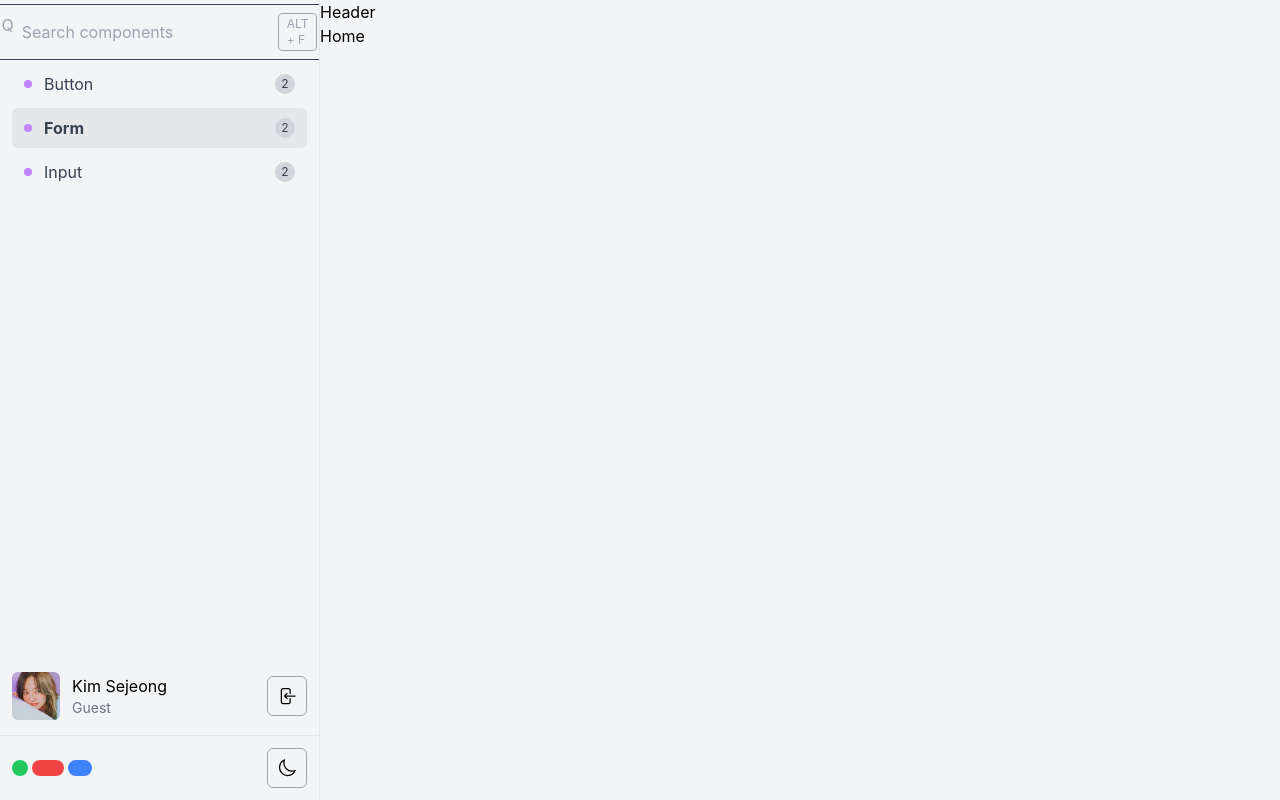
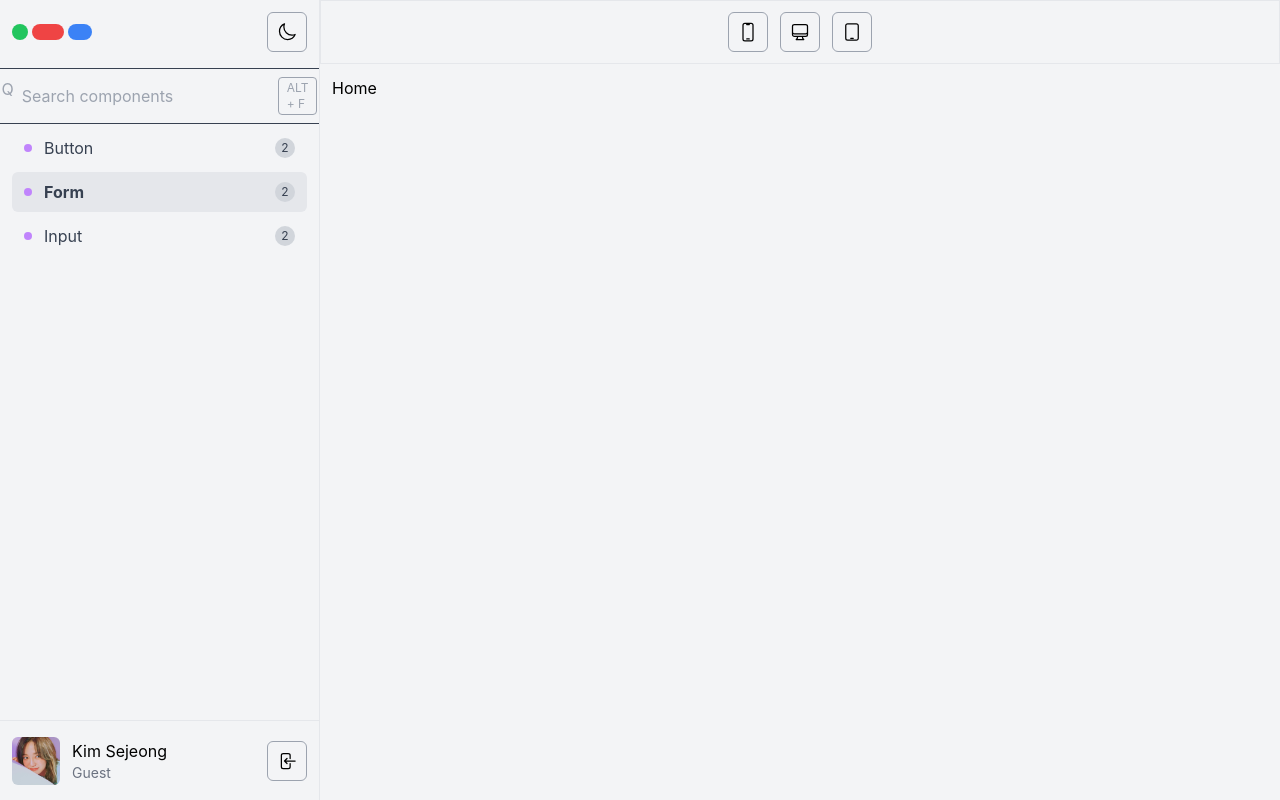
Before and after one commit to lianabisuna/vue-ui-collection, a Vue app: page / in a window 1280 px wide. Built offline with nearby package versions, Linux system fonts and the light colour scheme; a web font is replaced by a local one.

Commit message:
Add header

```diff
--- a/src/components/TheHeader.vue
+++ b/src/components/TheHeader.vue
@@ -1,8 +1,18 @@
-<script lang="ts" setup></script>
+<script lang="ts" setup>
+import { DevicePhoneMobileIcon, DeviceTabletIcon, ComputerDesktopIcon } from '@heroicons/vue/24/outline'
+</script>
 
 <template>
-  <header>
-    <h1>Header</h1>
+  <header class="flex items-center h-16 justify-center border border-b border-gray-200 gap-3">
+    <div class="h-10 w-10 rounded-md border border-gray-400 peer peer-checked:border-none peer-checked:bg-gray-700 flex items-center justify-center peer-checked:text-gray-100">
+      <DevicePhoneMobileIcon class="h-5 w-5" />
+    </div>
+    <div class="h-10 w-10 rounded-md border border-gray-400 peer peer-checked:border-none peer-checked:bg-gray-700 flex items-center justify-center peer-checked:text-gray-100">
+      <ComputerDesktopIcon class="h-5 w-5" />
+    </div>
+    <div class="h-10 w-10 rounded-md border border-gray-400 peer peer-checked:border-none peer-checked:bg-gray-700 flex items-center justify-center peer-checked:text-gray-100">
+      <DeviceTabletIcon class="h-5 w-5" />
+    </div>
   </header>
 </template>
 
--- a/src/components/TheSidebar.vue
+++ b/src/components/TheSidebar.vue
@@ -9,6 +9,22 @@ const isDark = useDark()
 
 <template>
   <aside class="flex flex-col overflow-hidden bg-gray-100 dark:bg-gray-700 xs:w-[320px] xs:border-r w-full shrink-0 md:static">
+    <div class="relative flex h-16 shrink-0 items-center px-3 justify-between">
+      <!-- Logo -->
+      <div class="flex gap-1">
+        <span class="h-4 w-4 rounded-full bg-green-500"></span>
+        <span class="h-4 w-8 rounded-full bg-red-500"></span>
+        <span class="h-4 w-6 rounded-full bg-blue-500"></span>
+      </div>
+      <!-- Toggle Color Scheme -->
+      <label class="relative cursor-pointer">
+        <input type="checkbox" v-model="isDark" class="sr-only peer">
+        <div class="h-10 w-10 rounded-md border border-gray-400 peer peer-checked:border-none peer-checked:bg-gray-700 flex items-center justify-center peer-checked:text-gray-100">
+          <MoonIcon class="h-5 w-5" />
+        </div>
+      </label>
+    </div>
+
     <!-- Search Components -->
     <div class="relative flex h-16 shrink-0 items-center bg-gray-100 px-3">
       <AppInputField
@@ -30,34 +46,21 @@ const isDark = useDark()
     <!-- Component Navigation -->
     <Navigation></Navigation>
 
-    <!-- Toggle Color Scheme -->
-    <div class="h-20 flex px-3 items-center gap-3 border-b border-gray-200">
+    <!-- Profile -->
+    <div class="h-20 flex px-3 items-center gap-3 border-t border-gray-200 border-">
       <div class="flex h-12 w-12 rounded-md bg-profile bg-cover">
       </div>
       <div class="flex flex-1 flex-col">
         <p>Kim Sejeong</p>
         <p class="text-sm text-gray-500">Guest</p>
       </div>
+      <!-- Logout -->
       <div class="flex">
         <div class="h-10 w-10 rounded-md border border-gray-400 peer peer-checked:border-none peer-checked:bg-gray-700 flex items-center justify-center peer-checked:text-gray-100">
           <ArrowLeftOnRectangleIcon class="h-5 w-5" />
         </div>
       </div>
     </div>
-
-    <div class="relative flex h-16 shrink-0 items-center px-3 justify-between">
-      <div class="flex gap-1">
-        <span class="h-4 w-4 rounded-full bg-green-500"></span>
-        <span class="h-4 w-8 rounded-full bg-red-500"></span>
-        <span class="h-4 w-6 rounded-full bg-blue-500"></span>
-      </div>
-      <label class="relative cursor-pointer">
-        <input type="checkbox" v-model="isDark" class="sr-only peer">
-        <div class="h-10 w-10 rounded-md border border-gray-400 peer peer-checked:border-none peer-checked:bg-gray-700 flex items-center justify-center peer-checked:text-gray-100">
-          <MoonIcon class="h-5 w-5" />
-        </div>
-      </label>
-    </div>
   </aside>
 </template>
 
--- a/src/views/dashboard/home/HomeView.vue
+++ b/src/views/dashboard/home/HomeView.vue
@@ -1,7 +1,7 @@
 <script lang="ts" setup></script>
 
 <template>
-  <div>
+  <div class="p-3">
     <h1>Home</h1>
   </div>
 </template>
```
